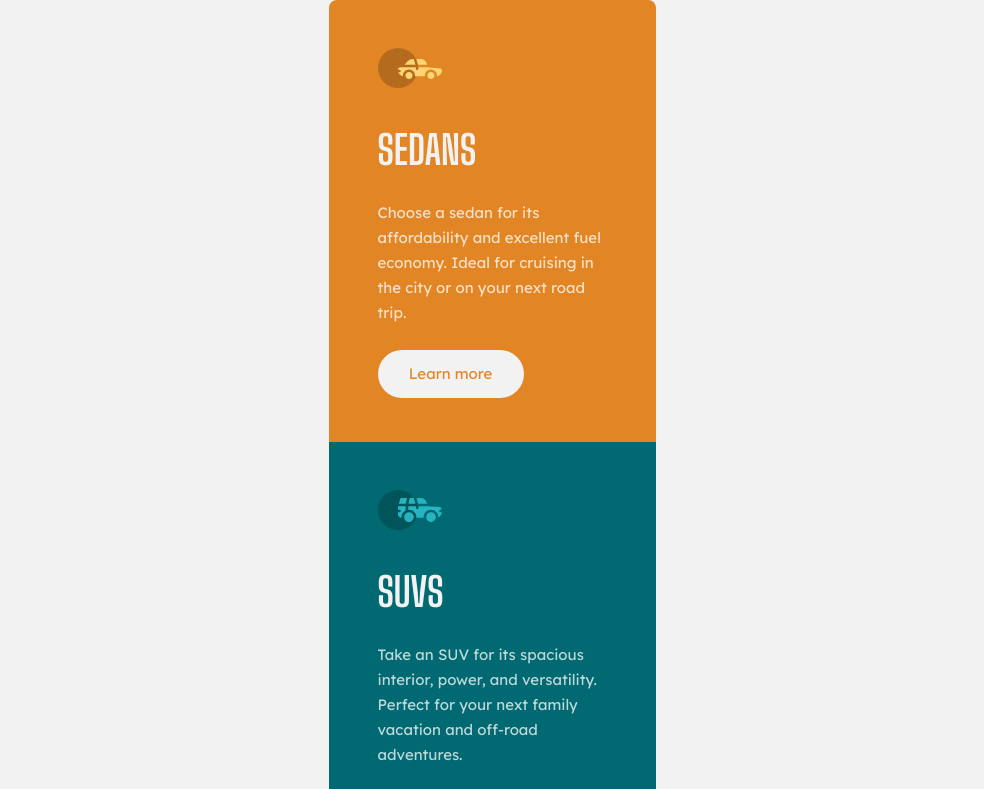
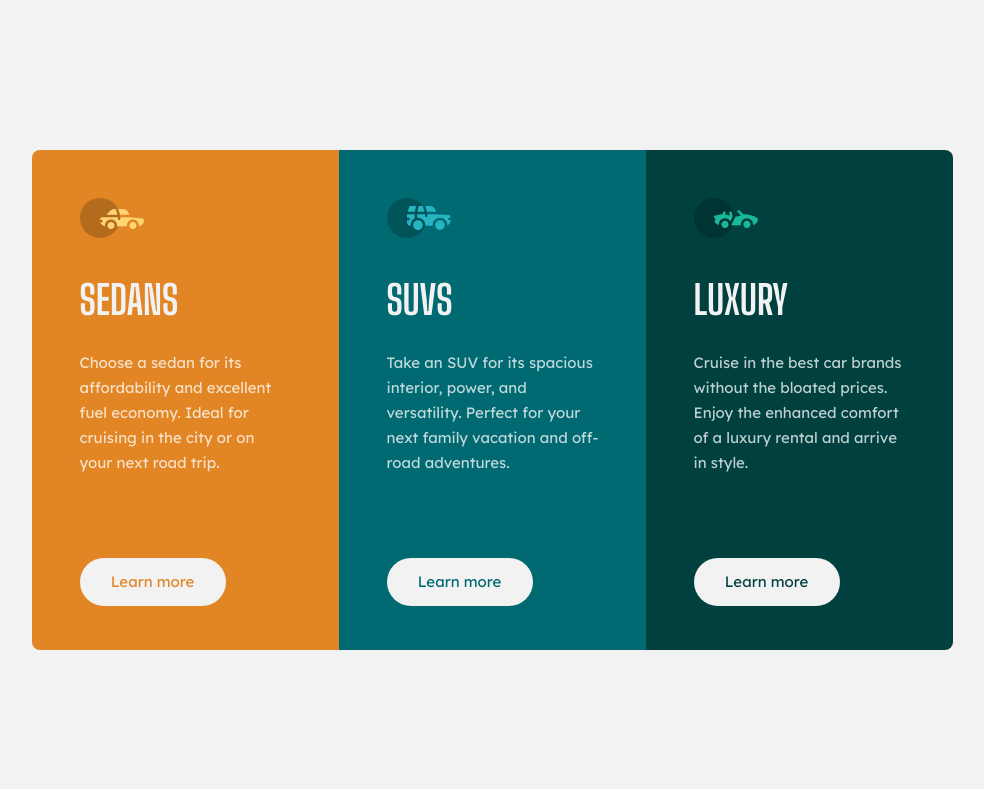
Before and after one commit to LucLhote/3-column-preview-card-component-challenge, a plain HTML site: page index.html in a window 1280 px wide. Shown: the top 789 px of the page, without its empty margins (148-1132 px from the left). Drawn offline with Linux system fonts and the light colour scheme.

Commit message:
Desktop Version

```diff
--- a/css/main.css
+++ b/css/main.css
@@ -43,6 +43,8 @@
 
 body {
     width: 100vw;
+    min-width: 442px;
+    min-width: 27.625rem;
     min-height: 100vh;
     /**
      * Background color value: --main-background-color: #F2F2F2;
@@ -281,3 +283,54 @@ a {
      */
     color: var(--background-second-section);
 }
+
+@media screen and (min-width: 925px) {
+    :root {
+        --grid-template-rows-fb: 500px;
+        --grid-template-row: 31.25rem;
+        --grid-template-columns-fb: 307px 307px 307px;
+        --grid-template-columns: 19.1875rem 19.1875rem 19.1875rem;
+    }
+
+    /* Preview Style */
+    .preview__section:nth-child(1) {
+        /**
+         * Border radius values:
+         *  --section-border-radius: .5rem;
+         *  --section-border-radius-fb: 8px;
+         */
+        border-radius: var(--section-border-radius, --section-border-radius-fb) 0 0 var(--section-border-radius, --section-border-radius-fb);
+    }
+
+    .preview__section:nth-child(3) {
+        /**
+         * Border radius values:
+         *  --section-border-radius: .5rem;
+         *  --section-border-radius-fb: 8px;
+         */
+        border-radius: 0 var(--section-border-radius, --section-border-radius-fb) var(--section-border-radius, --section-border-radius-fb) 0;
+    }
+
+    .preview__section-icon,
+    .preview__section-title,
+    .preview__section-copy,
+    .preview__section-button {
+        margin-left: 48px;
+        margin-left: 3rem;
+    }
+
+    .preview__section-copy {
+        margin-bottom: 83px;
+        margin-bottom: 5.1875rem;
+        width: 212px;
+        width: 13.25rem;
+    }
+
+    /* Footer Style */
+    .attribution {
+        display: flex;
+        flex-direction: row;
+        gap: 3px;
+        gap: .1875rem
+    }
+}
--- a/index.html
+++ b/index.html
@@ -37,9 +37,9 @@
     </section>
   </main>
 
-  <footer class="attribution">
+  <!-- <footer class="attribution">
     <p>Challenge by <a href="https://www.frontendmentor.io?ref=challenge">Frontend Mentor</a>.</p>
     <p>Coded by <a href="https://www.frontendmentor.io/profile/LucLhote">Luc Lhote</a>.</p>
-  </footer>
+  </footer> -->
 </body>
 </html>
```
